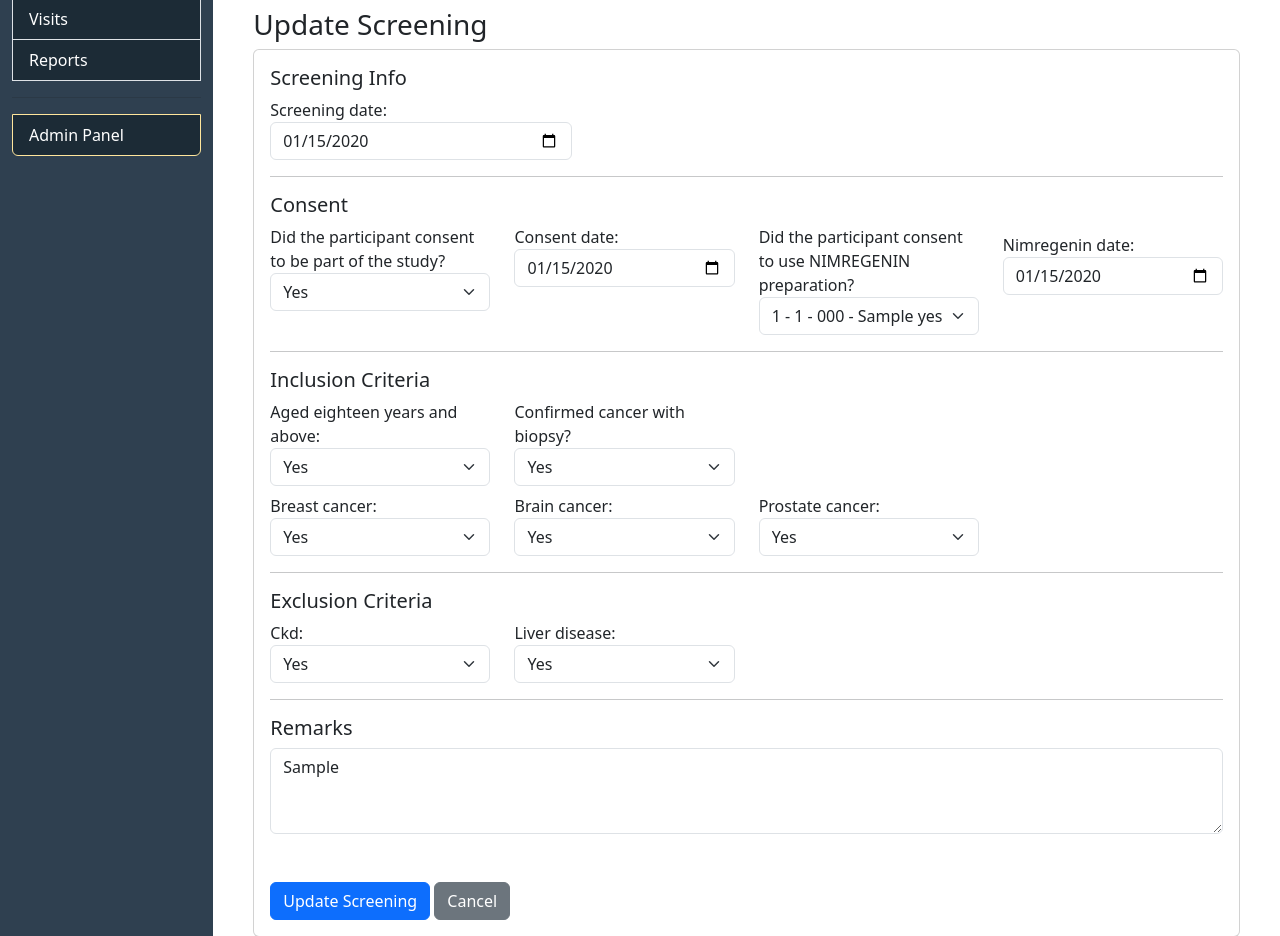
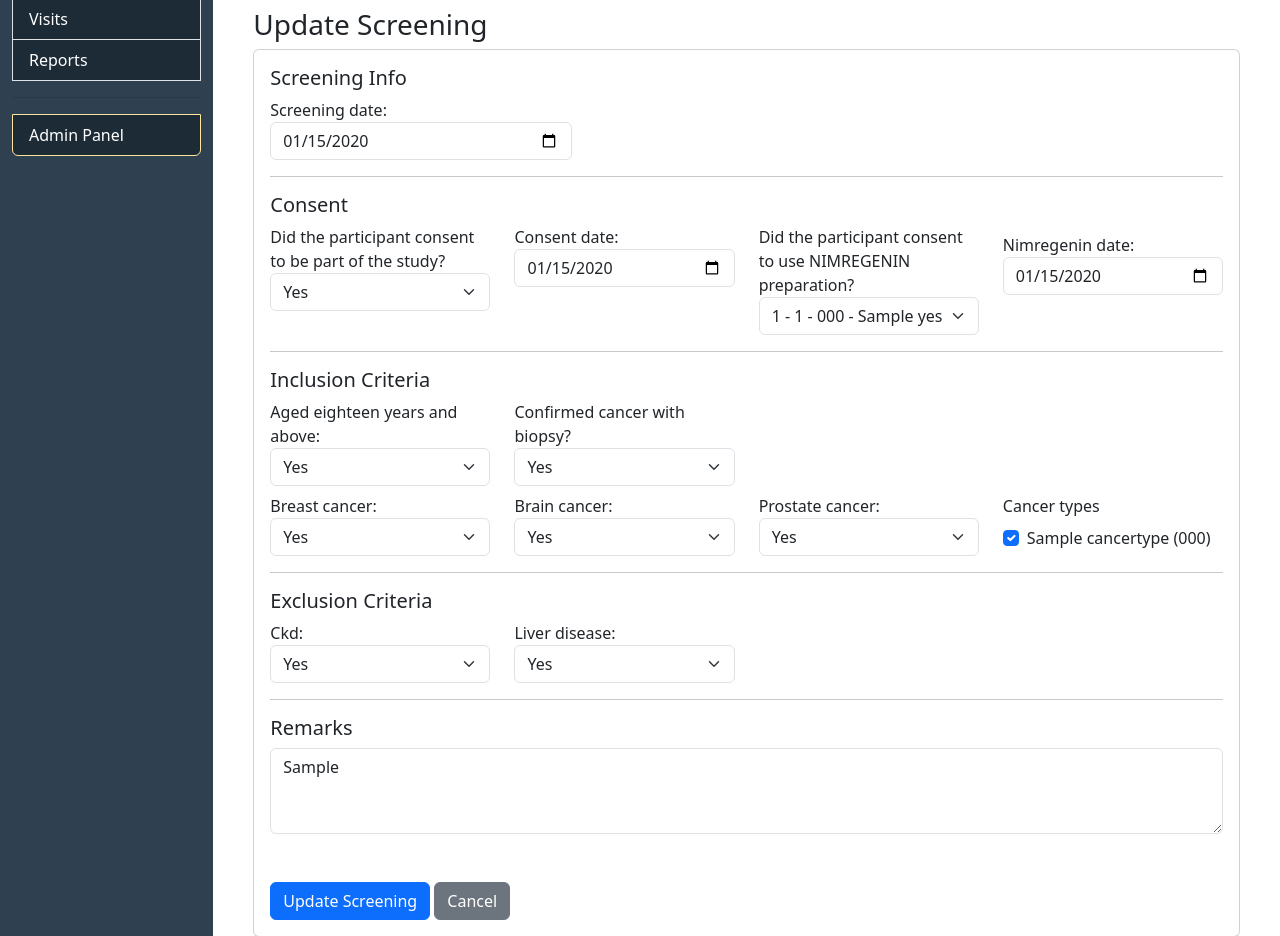
Before and after one commit to Maquiz1/herbals, a Django app: page /herbal/screening/1/ in a window 1280 px wide. Shown: the part 283-1219 px from the top of the page. Run offline with Django 4.2, Linux system fonts and the light colour scheme; a user stored in the database is signed in; tables that the repository leaves empty hold one stand-in row (values such as "Sample post"); some libraries are stand-ins or nearby versions.

Commit message:
first commit

```diff
--- a/backend/herbal/admin/__init__.py
+++ b/backend/herbal/admin/__init__.py
@@ -1,4 +1,4 @@
 from .screening_admin import Screening
 from .subject_admin import Subject
-# from .crfs.crf1_admin import crf1
-# from .crfs.crf5_admin import crf5
+from .cancers import *
+from .targets import *
--- /dev/null
+++ b/backend/herbal/admin/cancers/__init__.py
@@ -0,0 +1 @@
+from .cancer_type_admin import *
--- /dev/null
+++ b/backend/herbal/admin/targets/__init__.py
@@ -0,0 +1 @@
+from .study_terget_admin import *
--- a/backend/herbal/forms/screening_form.py
+++ b/backend/herbal/forms/screening_form.py
@@ -1,8 +1,8 @@
 # herbal/forms/screening_form.py
 
 from django import forms
-from herbal.models import Screening, YesNoChoices
-
+from herbal.models import Screening, YesNoChoices,YesNoUnk,YesNoUnknownChoices
+from django.core.exceptions import ValidationError
 
 class ScreeningForm(forms.ModelForm):
 
@@ -29,6 +29,8 @@ class ScreeningForm(forms.ModelForm):
             "brain_cancer",
             "cervical_cancer",
             "prostate_cancer",
+
+            "cancer_types",
 
             # Exclusion
             "pregnant",
@@ -61,6 +63,8 @@ class ScreeningForm(forms.ModelForm):
             "brain_cancer": forms.Select(attrs={"class": "form-select"}),
             "cervical_cancer": forms.Select(attrs={"class": "form-select"}),
             "prostate_cancer": forms.Select(attrs={"class": "form-select"}),
+
+            "cancer_types": forms.CheckboxSelectMultiple(attrs={"class": "form-check-input"}),
 
             "pregnant": forms.Select(attrs={"class": "form-select"}),
             "breast_feeding": forms.Select(attrs={"class": "form-select"}),
@@ -123,6 +127,9 @@ class ScreeningForm(forms.ModelForm):
     def clean(self):
         cleaned_data = super().clean()
 
+        # =========================
+        # GET VALUES
+        # =========================
         consent = cleaned_data.get("consent")
         consent_date = cleaned_data.get("consent_date")
         consent_reasons = cleaned_data.get("consent_reasons")
@@ -130,6 +137,16 @@ class ScreeningForm(forms.ModelForm):
         nimr = cleaned_data.get("consent_nimregenin")
         nimr_date = cleaned_data.get("nimregenin_date")
         nimr_reasons = cleaned_data.get("nimregenin_reasons")
+
+        breast = cleaned_data.get("breast_cancer")
+        brain = cleaned_data.get("brain_cancer")
+        cervical = cleaned_data.get("cervical_cancer")
+        prostate = cleaned_data.get("prostate_cancer")
+
+        cancers = cleaned_data.get("cancer_types")
+
+        subject = getattr(self.instance, "subject", None)
+        sex_id = subject.sex_id if subject else None
 
         # =========================
         # ✅ CONSENT VALIDATION
@@ -143,30 +160,94 @@ class ScreeningForm(forms.ModelForm):
         # =========================
         # ✅ NIMREGENIN VALIDATION
         # =========================
-        if nimr == YesNoChoices.YES and not nimr_date:
-            self.add_error(
-                "nimregenin_date",
-                "Date is required if consent to use NIMREGENIN is Yes."
-            )
+        if nimr:
+            nimr_id = nimr.id  # ✅ FK access
 
-        if nimr == YesNoChoices.NO and not nimr_reasons:
-            self.add_error(
-                "nimregenin_reasons",
-                "Reason is required if NIMREGENIN consent is No."
-            )
+            if nimr_id == YesNoUnknownChoices.YES:
+                if not nimr_date:
+                    self.add_error(
+                        "nimregenin_date",
+                        "Date is required if consent to use NIMREGENIN is Yes."
+                    )
+
+            elif nimr_id == YesNoUnknownChoices.NO:
+                if not nimr_reasons:
+                    self.add_error(
+                        "nimregenin_reasons",
+                        "Reason is required if NIMREGENIN consent is No."
+                    )
 
         # =========================
-        # ✅ SEX-AWARE CLEANING
+        # ✅ PREPARE CANCER TYPES
         # =========================
-        subject = getattr(self.instance, "subject", None)
-        sex = subject.sex_id if subject else None
+        if not cancers:
+            selected_codes = set()
+        else:
+            selected_codes = set(cancers.values_list("code", flat=True))
 
-        if sex == 1:  # 👨 Male
+        # =========================
+        # ✅ SEX-BASED VALIDATION
+        # =========================
+        if sex_id == 1 and "CC" in selected_codes:
+            self.add_error("cancer_types", "Male cannot have Cervical Cancer")
+
+        if sex_id == 2 and "PC" in selected_codes:
+            self.add_error("cancer_types", "Female cannot have Prostate Cancer")
+
+        # =========================
+        # ✅ STRICT MATCH VALIDATION
+        # =========================
+        if breast == YesNoChoices.YES and "BC" not in selected_codes:
+            self.add_error("cancer_types", "Select Breast Cancer (BC)")
+
+        if brain == YesNoChoices.YES and "BR" not in selected_codes:
+            self.add_error("cancer_types", "Select Brain Cancer (BR)")
+
+        if cervical == YesNoChoices.YES and "CC" not in selected_codes:
+            self.add_error("cancer_types", "Select Cervical Cancer (CC)")
+
+        if prostate == YesNoChoices.YES and "PC" not in selected_codes:
+            self.add_error("cancer_types", "Select Prostate Cancer (PC)")
+
+        # =========================
+        # ❌ MUST NOT BE SELECTED
+        # =========================
+        if breast != YesNoChoices.YES and "BC" in selected_codes:
+            self.add_error("cancer_types", "Uncheck Breast Cancer")
+
+        if brain != YesNoChoices.YES and "BR" in selected_codes:
+            self.add_error("cancer_types", "Uncheck Brain Cancer")
+
+        if cervical != YesNoChoices.YES and "CC" in selected_codes:
+            self.add_error("cancer_types", "Uncheck Cervical Cancer")
+
+        if prostate != YesNoChoices.YES and "PC" in selected_codes:
+            self.add_error("cancer_types", "Uncheck Prostate Cancer")
+
+        # =========================
+        # ❌ ALL NO → MUST BE EMPTY
+        # =========================
+        if (
+            breast != YesNoChoices.YES and
+            brain != YesNoChoices.YES and
+            cervical != YesNoChoices.YES and
+            prostate != YesNoChoices.YES
+        ):
+            if selected_codes:
+                self.add_error(
+                    "cancer_types",
+                    "No cancers should be selected if all answers are No"
+                )
+
+        # =========================
+        # ✅ SEX-AWARE CLEANING (LAST)
+        # =========================
+        if sex_id == 1:  # Male
             cleaned_data["cervical_cancer"] = None
             cleaned_data["pregnant"] = None
             cleaned_data["breast_feeding"] = None
 
-        elif sex == 2:  # 👩 Female
+        elif sex_id == 2:  # Female
             cleaned_data["prostate_cancer"] = None
 
         return cleaned_data
--- a/backend/herbal/models/__init__.py
+++ b/backend/herbal/models/__init__.py
@@ -5,3 +5,5 @@ from .enrollments import *
 from .visits import *
 from .crfs import *
 from .terminations import *
+from .cancers import *
+from .targets import *
--- /dev/null
+++ b/backend/herbal/models/cancers/__init__.py
@@ -0,0 +1 @@
+from .cancer_type_model import *
--- /dev/null
+++ b/backend/herbal/models/cancers/cancer_type_model.py
@@ -0,0 +1,18 @@
+# herbal/models/cancers/cancer_type_model.py
+
+from django.db import models
+
+class CancerType(models.Model):
+
+    name = models.CharField(max_length=150, unique=True)
+    code = models.CharField(max_length=20, unique=True)
+
+    description = models.TextField(blank=True, null=True)
+
+    class Meta:
+        ordering = ["name"]
+        verbose_name = "Cancer Type"
+        verbose_name_plural = "Cancer Types"
+
+    def __str__(self):
+        return f"{self.name} ({self.code})"
--- /dev/null
+++ b/backend/herbal/models/targets/__init__.py
@@ -0,0 +1 @@
+from .study_target_model import *
--- a/backend/herbal/templates/herbal/screening/screening_form.html
+++ b/backend/herbal/templates/herbal/screening/screening_form.html
@@ -8,7 +8,7 @@
 
     <p><strong>Subject ID:</strong> {{ subject.subject_id }}</p>
     <p><strong>Site:</strong> {{ request.user.staff_profile.site }}</p>
-    <p><strong>Sex:</strong>  {{ subject.sex.name }}</p>
+    <p><strong>Sex:</strong> {{ subject.sex.name }}</p>
 
     <h3>
         {% if is_update %}
@@ -57,7 +57,7 @@
                         {{ form.consent.label_tag }}
                         {{ form.consent }}
                     </div>
-                    <div class="col-md-3"  id="consent-date-wrapper">
+                    <div class="col-md-3" id="consent-date-wrapper">
                         {{ form.consent_date.label_tag }}
                         {{ form.consent_date }}
                     </div>
@@ -100,7 +100,7 @@
                 </div>
 
                 <div class="row mt-2">
-                    <div class="col-md-3"  id="breast-wrapper">
+                    <div class="col-md-3" id="breast-wrapper">
                         {{ form.breast_cancer.label_tag }}
                         {{ form.breast_cancer }}
                     </div>
@@ -108,13 +108,31 @@
                         {{ form.brain_cancer.label_tag }}
                         {{ form.brain_cancer }}
                     </div>
-                    <div class="col-md-3"  id="cervical-wrapper">
+                    <div class="col-md-3" id="cervical-wrapper">
                         {{ form.cervical_cancer.label_tag }}
                         {{ form.cervical_cancer }}
                     </div>
-                    <div class="col-md-3"  id="prostate-wrapper">
+                    <div class="col-md-3" id="prostate-wrapper">
                         {{ form.prostate_cancer.label_tag }}
                         {{ form.prostate_cancer }}
+                    </div>
+                    <div class="col-md-3">
+                        <label class="form-label">{{ form.cancer_types.label }}</label>
+
+                        {% for checkbox in form.cancer_types %}
+                        <div class="form-check">
+                            {{ checkbox.tag }}
+                            <label class="form-check-label">
+                                {{ checkbox.choice_label }}
+                            </label>
+                        </div>
+                        {% endfor %}
+
+                        {% if form.cancer_types.errors %}
+                        <div class="text-danger">
+                            {{ form.cancer_types.errors }}
+                        </div>
+                        {% endif %}
                     </div>
                 </div>
 
@@ -126,7 +144,7 @@
                 <h5>Exclusion Criteria</h5>
 
                 <div class="row">
-                    <div class="col-md-3"  id="pregnant-wrapper">
+                    <div class="col-md-3" id="pregnant-wrapper">
                         {{ form.pregnant.label_tag }}
                         {{ form.pregnant }}
                     </div>
--- a/backend/herbal/views/screening/screening_form_view.py
+++ b/backend/herbal/views/screening/screening_form_view.py
@@ -23,6 +23,8 @@ def screening_form_view(request, pk):
             screening_obj.subject = subject
             screening_obj.save()
 
+            form.save_m2m()  # ✅ THIS LINE FIXES EVERYTHING
+
             return redirect("herbal:subjects-detail", pk=subject.pk)
 
     else:
--- a/backend/src/settings.py
+++ b/backend/src/settings.py
@@ -161,7 +161,7 @@ LOGOUT_REDIRECT_URL = "accounts:login"
 
 
 # Study recruitment target
-STUDY_TARGET_ENROLLMENT = 50
+STUDY_TARGET_ENROLLMENT = 256
 
 
 
```
Also changed, not shown: backend/herbal/admin/cancers/cancer_type_admin.py (added, +11 -0 lines), backend/herbal/admin/targets/study_terget_admin.py (added, +10 -0 lines), backend/herbal/models/screening/screening_model.py (+25 -1 lines), backend/herbal/models/targets/study_target_model.py (added, +19 -0 lines), backend/herbal/migrations/0031_cancertype_studytarget.py (added), backend/herbal/migrations/0032_screening_cancer_types.py (added).
